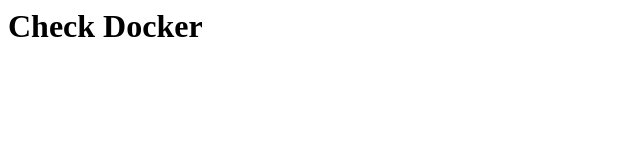
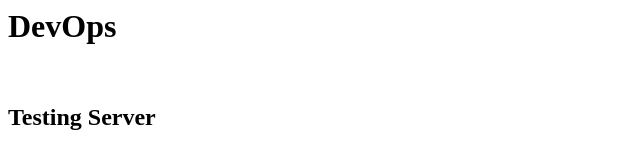
Before and after one commit to gurpreet0610/DevOps-Jenkins-Git-Pipeline, a plain HTML site: page index.html in a window 1280 px wide. Shown: the whole page, without its empty margins (0-640 px from the left). Drawn offline with Linux system fonts and the light colour scheme.

Commit message:
Update index.html

```diff
--- a/index.html
+++ b/index.html
@@ -1 +1,2 @@
-<h1> Check Docker</h1>
+<h1> DevOps</h1>
+<br><h2> Testing Server</h2>
```
